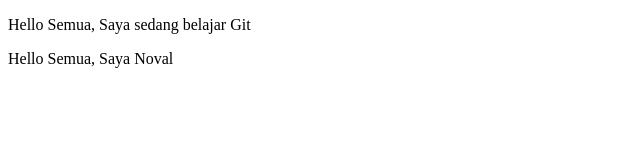
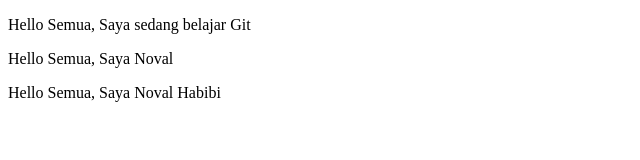
Before and after one commit to novalhabibi/latihan-git, a plain HTML site: page index.html in a window 1280 px wide. Shown: the whole page, without its empty margins (0-640 px from the left). Drawn offline with Linux system fonts and the light colour scheme.

Commit message:
Menambahkan beberapa revisi

```diff
--- a/index.html
+++ b/index.html
@@ -9,6 +9,7 @@
 <body>
     <p>Hello Semua, Saya sedang belajar Git</p>
     <p>Hello Semua, Saya Noval</p>
+    <p>Hello Semua, Saya Noval Habibi</p>
 </body>
 
 </html>
```
